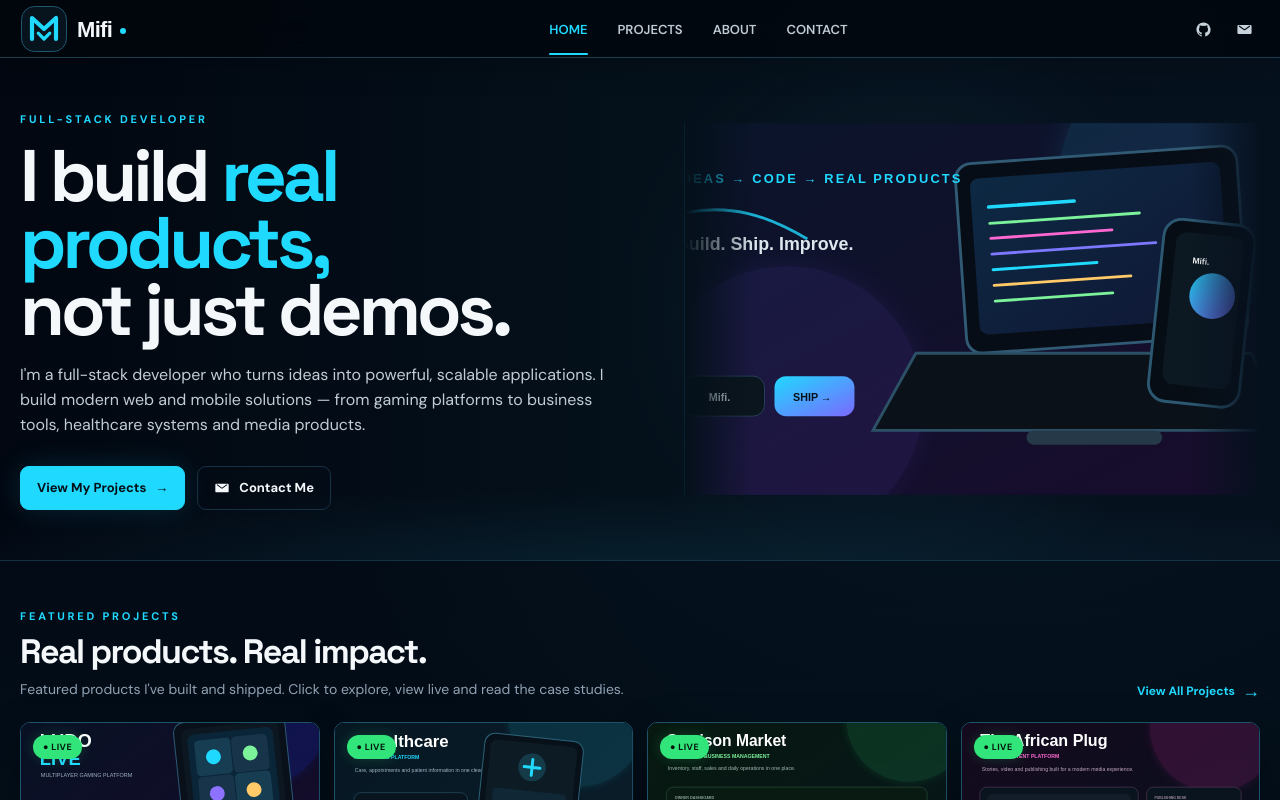
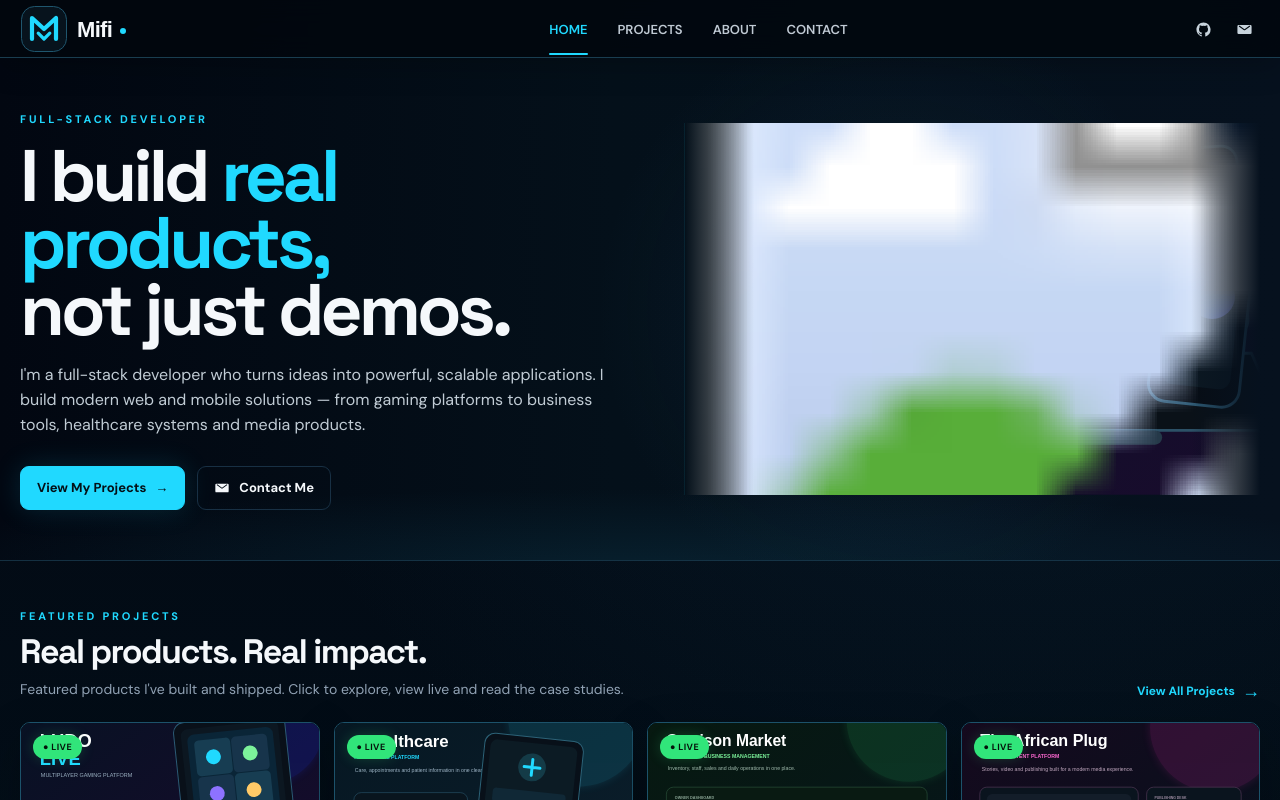
Before and after one commit to MrDan001/mifitech-portfolio, a Next.js app: page / in a window 1280 px wide. Shown: the top 800 px of the page. Built offline with nearby package versions, Linux system fonts and the light colour scheme.

Commit message:
Add profile photo to hero

```diff
--- a/app/page.tsx
+++ b/app/page.tsx
@@ -144,6 +144,14 @@ export default function Home() {
                 priority
                 sizes="(max-width: 800px) 100vw, 55vw"
               />
+              <div className="hero-profile-photo">
+                <Image
+                  src="/profile-photo.svg"
+                  alt="Mifitech profile photo"
+                  fill
+                  sizes="220px"
+                />
+              </div>
             </div>
           </div>
         </section>
```
